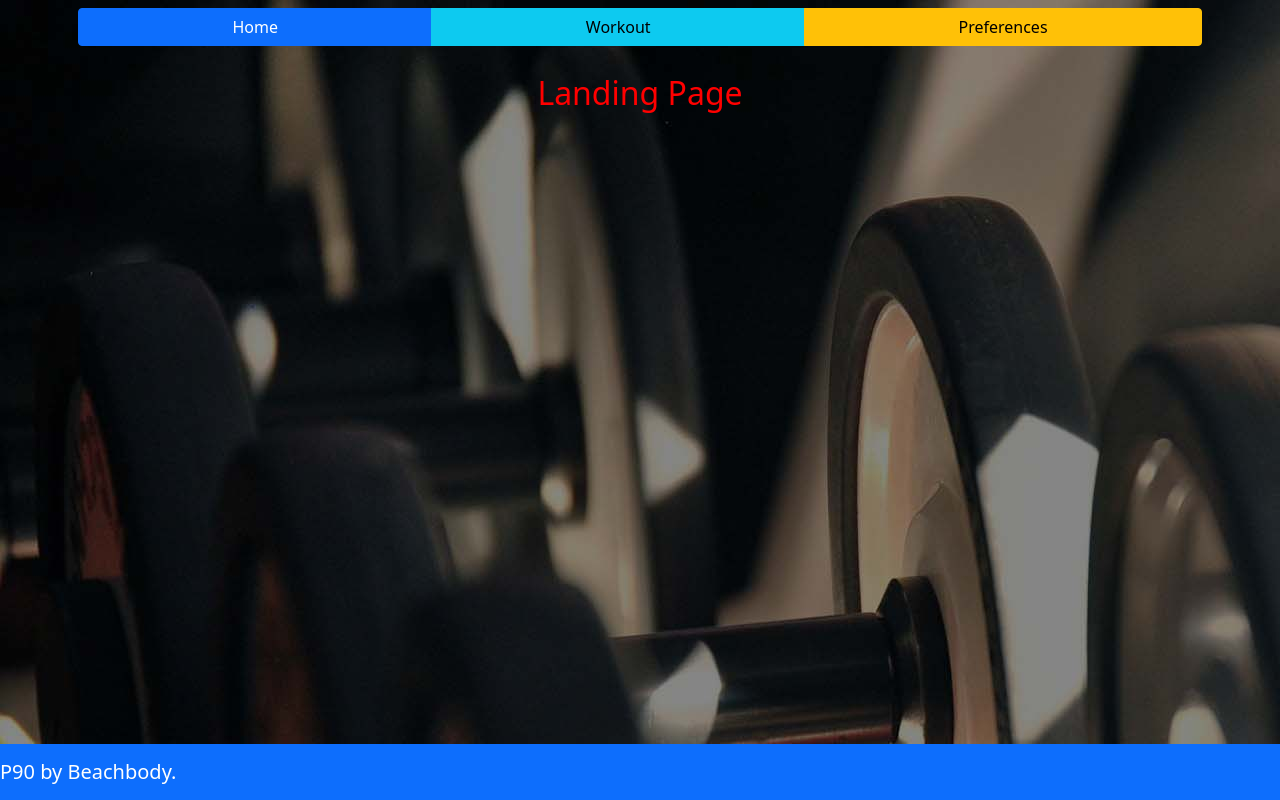
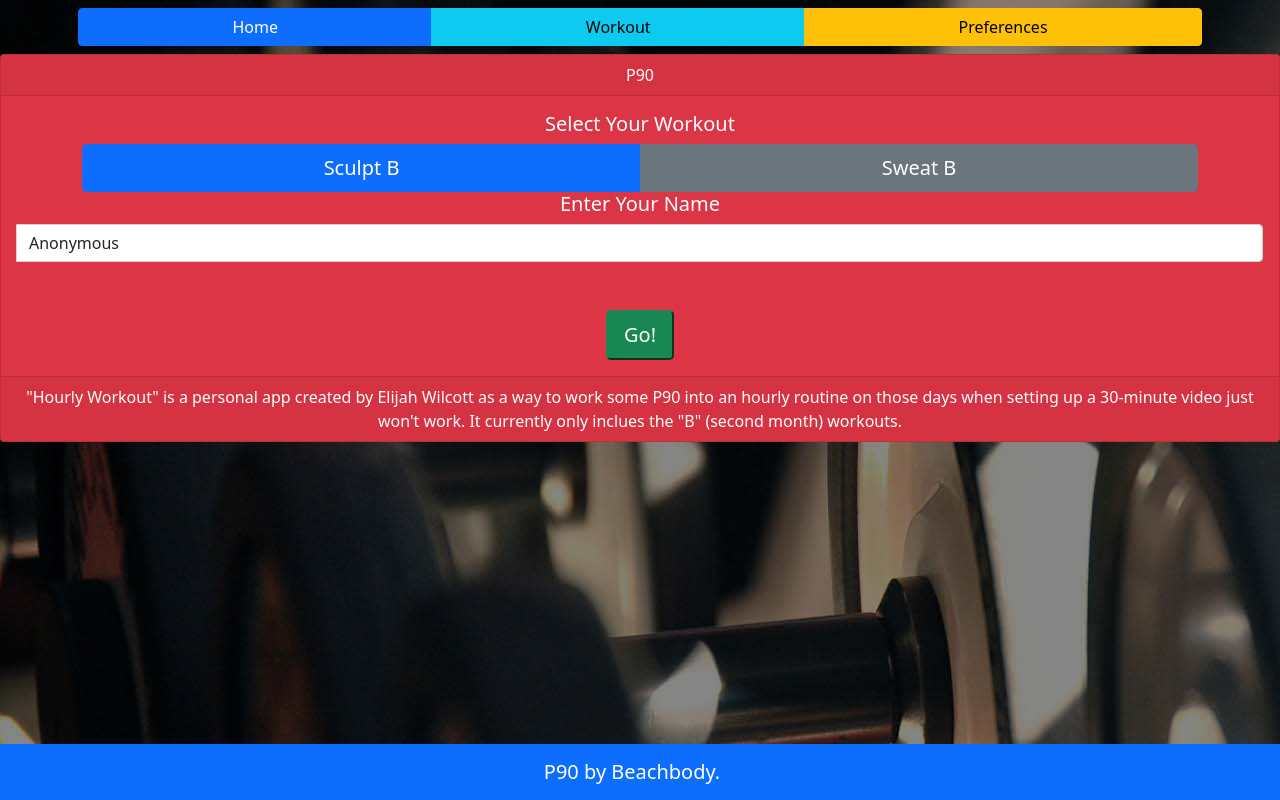
Before and after one commit to ejw773/hourly-workout, a React (Create React App) app: page / in a window 1280 px wide. Built offline with nearby package versions, Linux system fonts and the light colour scheme.

Commit message:
adds landing page

```diff
--- a/src/App.js
+++ b/src/App.js
@@ -5,6 +5,7 @@
 import Preferences from './components/preferences';
 import Footer from './components/footer'
 import { BrowserRouter as Router, Switch, Route, Link } from 'react-router-dom';
+const mongoose = require('mongoose');
 
 class App extends React.Component {
   constructor(props) {
--- a/src/components/footer.jsx
+++ b/src/components/footer.jsx
@@ -2,8 +2,8 @@
 
 const Footer = () => {
     return (
-        <nav className="navbar fixed-bottom navbar-dark bg-primary">
-            <a className="navbar-brand" href="https://www.beachbodyondemand.com/programs/p90/workouts" target="_blank">P90 by Beachbody.</a>
+        <nav className="navbar fixed-bottom navbar-dark bg-primary justify-content-center">
+            <a className="navbar-brand" href="https://www.beachbodyondemand.com/programs/p90/workouts" target="_blank" rel="noreferrer">P90 by Beachbody.</a>
         </nav>
     )
 }
--- a/src/components/landing.jsx
+++ b/src/components/landing.jsx
@@ -1,19 +1,46 @@
 import React from 'react';
-import RenderSections from './render_sections';
+import WorkoutSelection from './workout_selection';
 import { connect } from 'react-redux';
+import { userName } from '../redux/actions';
+
 
 const Landing = (props) => {
+    const handleChange = (event) => {
+        let newName = event.target.value;
+        props.userName(newName)
+    }
+    const handleSubmit = (event) => {
+        console.log(event.target);
+    }
     return (
-        <div className="container exercise-container landing">
-            <h2>Landing Page</h2>
+        <div className="card text-center text-black bg-danger mb-3">
+            <div className="card-header">P90</div>
+            <div className="card-body">
+                <h5 className="card-title">Select Your Workout</h5>
+                <WorkoutSelection />
+                <h5 className="card-title">Enter Your Name</h5>
+                <div className="input-group mb-3">
+                    <div className="input-group-prepend">
+                    </div>
+                    <input type="text" className="form-control" placeholder="Your Name" value={props.user} onChange={handleChange} aria-label="Username" aria-describedby="basic-addon1"></input>
+                </div>
+            </div>
+            <div className="card-body">
+                <button type="button" onClick={handleSubmit} className="btn-lg btn-success">Go!</button>
+            </div>
+            <div className="card-footer text-white">"Hourly Workout" is a personal app created by Elijah Wilcott as a way to work some P90 into an hourly routine on those days when setting up a 30-minute video just won't work. It currently only inclues the "B" (second month) workouts.</div>
         </div>
     )
 };
 
-// function mapStateToProps(state) {
-//     return {
-//         currentSelection: state[state.workout.workout_selection]
-//     }
-// }
+const mapDispatchToProps = dispatch => ({
+    userName: (newName) => dispatch(userName(newName))
+})
 
-export default Landing;
+const mapStateToProps = state => {
+    return {
+        user: state.userName.user
+    }
+}
+
+export default connect(mapStateToProps, mapDispatchToProps)(Landing);
--- a/src/components/preferences.jsx
+++ b/src/components/preferences.jsx
@@ -1,19 +1,15 @@
 import React from 'react';
 import WorkoutSelection from './workout_selection';
 import { connect } from 'react-redux';
-import { resetWorkout } from '../redux/actions'
 import ResetButton from './reset.jsx'
 
 
 const Checklist = (props) => {
     return (
         <div>
-            <h1>Preferences</h1>
-            <h3>Select Workout</h3>
+            <h2>Change Workout</h2>
             <WorkoutSelection />
-            <h3>Select Background</h3>
-            {/* <SelectBackground /> */}
-            <h3>Reset</h3>
+            <h2>Reset Exercises</h2>
             <ResetButton />
         </div>
     )
--- a/src/components/workout_selection.jsx
+++ b/src/components/workout_selection.jsx
@@ -17,8 +17,8 @@
     return (
         <div className="selection-bar">
         <div className="btn-group container" role="group" arial-label="completion-menu">
-                <button type="button" className={sculptButton} id="sculpt_b" onClick={changeSelection}>Sculpt</button>
-                <button type="button" className={sweatButton} id="sweat_b" onClick={changeSelection}>Sweat</button>
+                <button type="button" className={sculptButton} id="sculpt_b" onClick={changeSelection}>Sculpt B</button>
+                <button type="button" className={sweatButton} id="sweat_b" onClick={changeSelection}>Sweat B</button>
             </div>
         </div>
     )
--- a/src/redux/actionTypes.js
+++ b/src/redux/actionTypes.js
@@ -1,3 +1,4 @@
 export const SELECT_WORKOUT = "SELECT_WORKOUT";
 export const TOGGLE_EXERCISE = "TOGGLE_EXERCISE";
 export const RESET = "RESET";
+export const CHANGE_NAME = "CHANGE_NAME";
--- a/src/redux/actions.js
+++ b/src/redux/actions.js
@@ -1,7 +1,8 @@
 import {
     SELECT_WORKOUT,
     TOGGLE_EXERCISE,
-    RESET
+    RESET,
+    CHANGE_NAME
 } from './actionTypes';
 
 export const selectWorkout = selection => {
@@ -29,3 +30,12 @@
         type: RESET
     }
 }
+
+export const userName = (userName) => {
+    return {
+        type: CHANGE_NAME,
+        payload: {
+            user: userName
+        }
+    }
+}
--- a/src/redux/reducers/index.js
+++ b/src/redux/reducers/index.js
@@ -1,6 +1,7 @@
 import { combineReducers } from 'redux';
+import userName from './user_name_reducer';
 import workout from './workout_reducer';
 import toggle from './toggle_reducer';
 import exercises from './core_data_reducer'
 
-export default combineReducers( {workout, toggle, exercises} );
+export default combineReducers( {userName, workout, toggle, exercises} );
--- /dev/null
+++ b/src/redux/reducers/user_name_reducer.js
@@ -0,0 +1,18 @@
+import { CHANGE_NAME } from "../actionTypes"
+
+const initialState = {
+    user: "Anonymous"
+};
+
+export default function userName(state = initialState, action) {
+    console.log(action.payload);
+    switch (action.type) {
+        case CHANGE_NAME: {
+            return {
+                ...state,
+                user: action.payload.user
+            }
+        }
+        default: return state;
+    }
+}
```
Also changed, not shown: src/App.css (line endings or trailing spaces), 1 other file (tests, documents, lock files or other folders).
